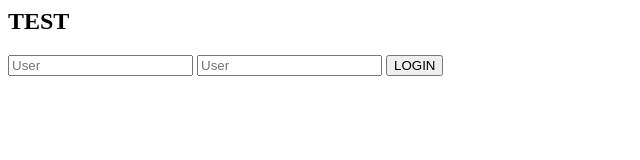
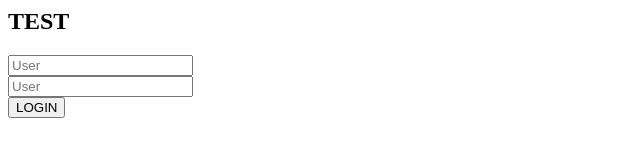
Before and after one commit to jeanvan03/jeanvan, a plain HTML site: page index.html in a window 1280 px wide. Shown: the whole page, without its empty margins (0-640 px from the left). Drawn offline with Linux system fonts and the light colour scheme.

Commit message:
Update index.html

```diff
--- a/index.html
+++ b/index.html
@@ -1,4 +1,12 @@
+<style>
+  .t1 {
+    text-alignt: center;
+</style>
 <h2>TEST</h2>
+<div class="t1">
 <input type="text" placeholder="User">
+<br>
 <input type="password" placeholder="User">
+<br>
 <button type="button">LOGIN</button>
+</div>
```
